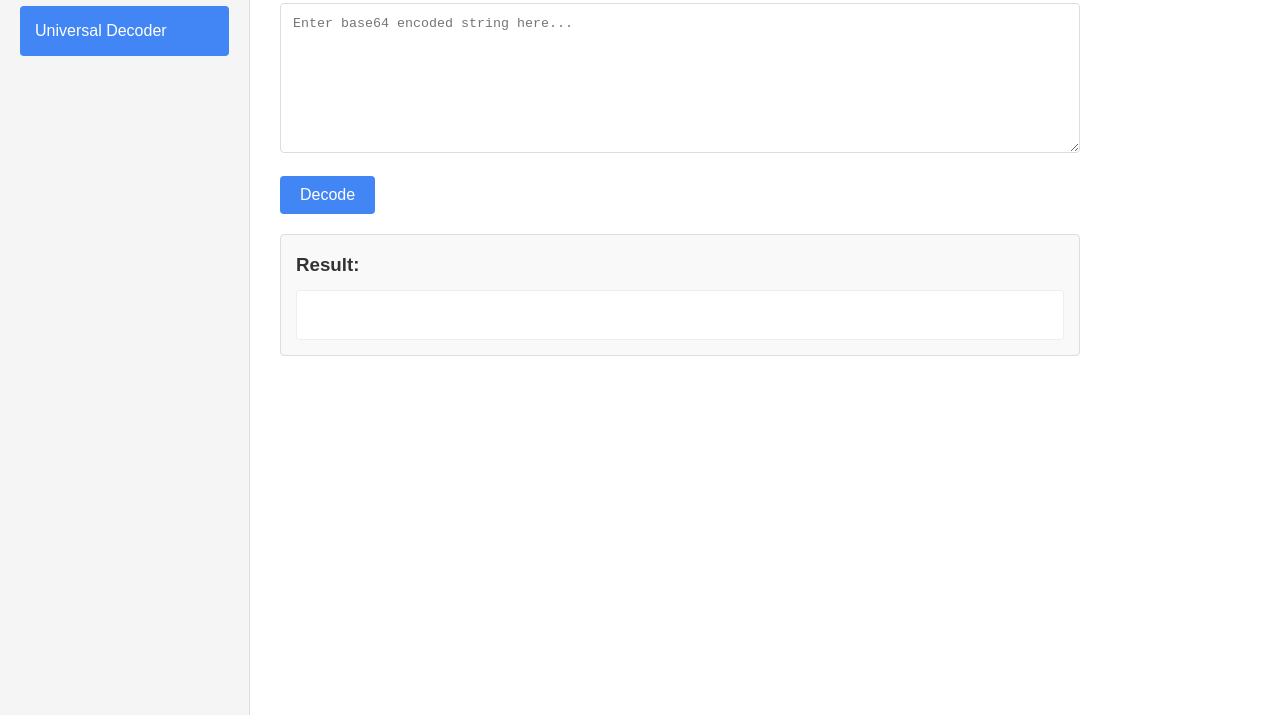
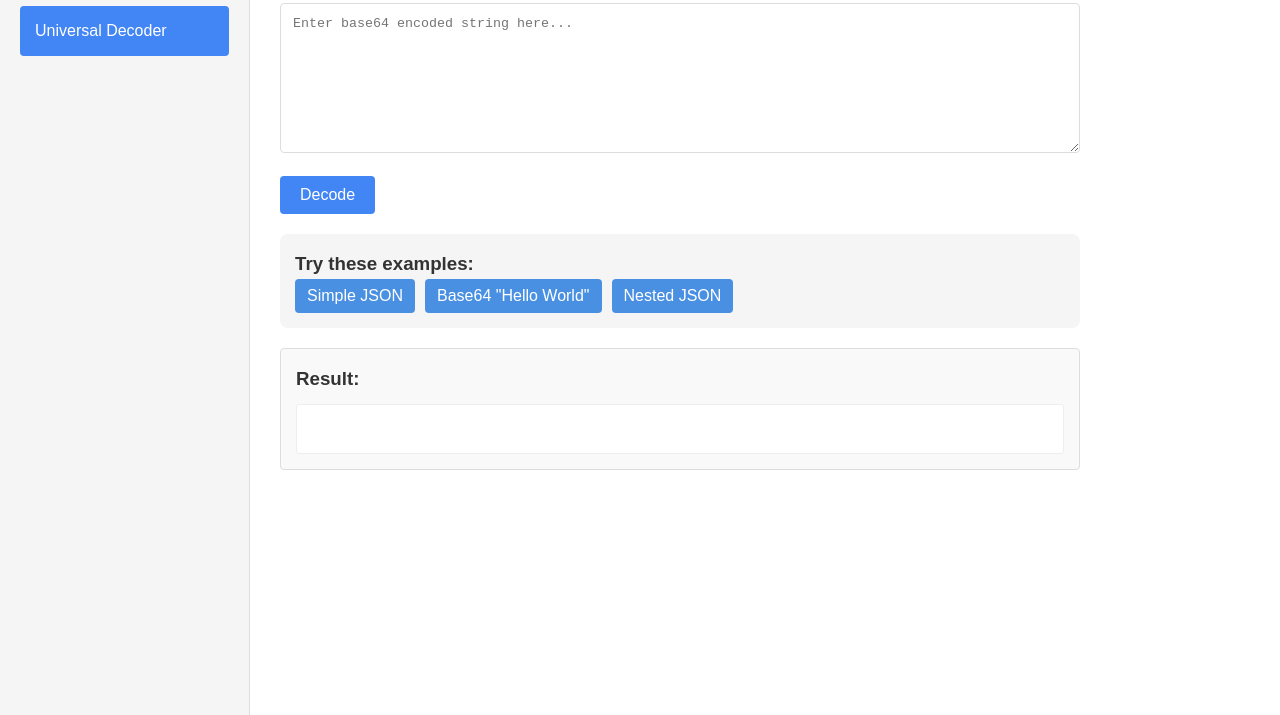
Before and after one commit to himg90/offline-tools-v4, a website built with Vite: page index.html in a window 1280 px wide. Shown: the part 85-800 px from the top of the page. Built offline with nearby package versions, Linux system fonts and the light colour scheme.

Commit message:
Examples Added

```diff
--- a/index.html
+++ b/index.html
@@ -21,6 +21,14 @@
                 <div class="decoder-container">
                     <textarea id="encoded-input" placeholder="Enter base64 encoded string here..."></textarea>
                     <button id="decode-button">Decode</button>
+                    <div class="examples">
+                        <h3>Try these examples:</h3>
+                        <div class="example-buttons">
+                            <button class="example-btn" data-example='{"name":"Test User","age":30}'>Simple JSON</button>
+                            <button class="example-btn" data-example='SGVsbG8gV29ybGQ='>Base64 "Hello World"</button>
+                            <button class="example-btn" data-example='eyJ1c2VyIjp7ImRldGFpbHMiOnsiYWRkcmVzcyI6eyJzdHJlZXQiOiIxMjMgTWFpbiBTdCIsImNpdHkiOiJUZWNodmlsbGUifX19fQ=='>Nested JSON</button>
+                        </div>
+                    </div>
                     <div class="result-container">
                         <h3>Result:</h3>
                         <div id="decoded-output"></div>
--- a/src/index-script.js
+++ b/src/index-script.js
@@ -25,6 +25,16 @@ document.addEventListener('DOMContentLoaded', function() {
     const decodeButton = document.getElementById('decode-button');
     const encodedInput = document.getElementById('encoded-input');
     const decodedOutput = document.getElementById('decoded-output');
+    const exampleButtons = document.querySelectorAll('.example-btn');
+
+    // Handle example buttons
+    exampleButtons.forEach(button => {
+        button.addEventListener('click', () => {
+            encodedInput.value = button.dataset.example;
+            // Trigger the decode button click
+            decodeButton.click();
+        });
+    });
 
     decodeButton.addEventListener('click', function() {
         try {
--- a/src/styles.css
+++ b/src/styles.css
@@ -110,3 +110,35 @@ button:hover {
     word-break: break-word;
     font-family: monospace;
 }
+
+.examples {
+    margin: 20px 0;
+    padding: 15px;
+    background-color: #f5f5f5;
+    border-radius: 8px;
+}
+
+.examples h3 {
+    margin-top: 0;
+    color: #333;
+}
+
+.example-buttons {
+    display: flex;
+    gap: 10px;
+    flex-wrap: wrap;
+}
+
+.example-btn {
+    padding: 8px 12px;
+    background-color: #4a90e2;
+    color: white;
+    border: none;
+    border-radius: 4px;
+    cursor: pointer;
+    transition: background-color 0.2s;
+}
+
+.example-btn:hover {
+    background-color: #357abd;
+}
```
